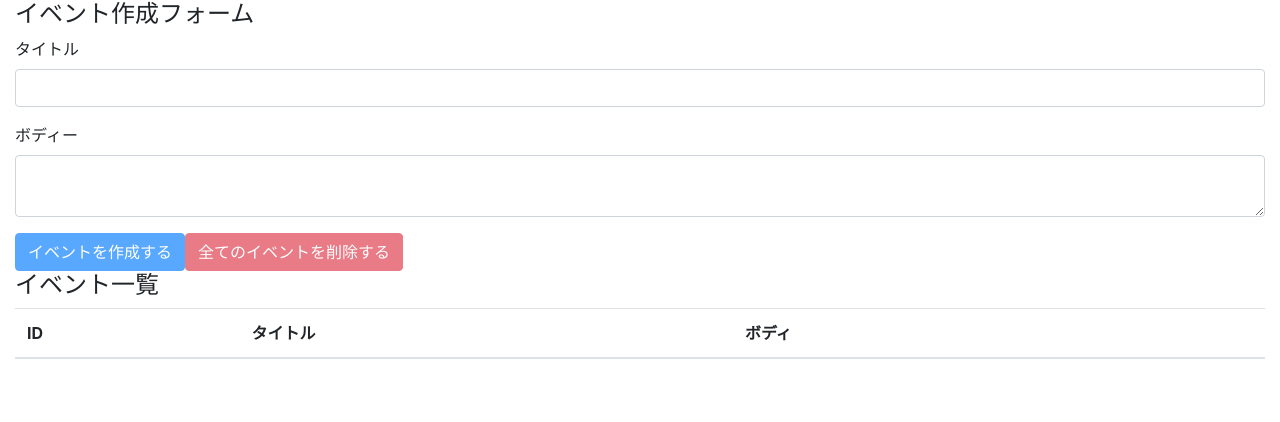
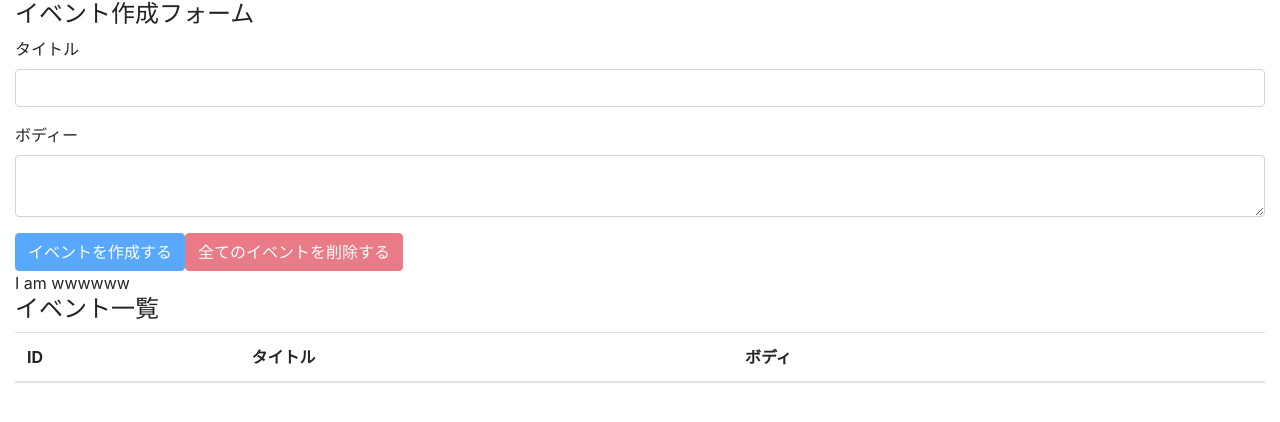
Before and after one commit to sakamotodd/react-hooks-101, a React (Create React App) app: page / in a window 1280 px wide. Shown: the top 422 px of the page. Built offline with nearby package versions, Linux system fonts and the light colour scheme.

Commit message:
setup useContext

```diff
--- a/src/components/App.js
+++ b/src/components/App.js
@@ -1,19 +1,21 @@
 import 'bootstrap/dist/css/bootstrap.min.css';
 import reducer from '../reducers';
 import EventForm from './EventForm';
-import React, {useReducer} from 'react';
+import React, { useReducer} from 'react';
+import AppContext from '../contexts/AppContext';
+import Events from './Events';
 
-import Events from './Events';
 
 const App = () => {
   const [state, dispatch] = useReducer(reducer, []);
 
   return (
-    <div className="container-fluid">
-      <EventForm state={state} dispatch={dispatch}/>
-      <Events state={state} dispatch={dispatch}/>
-
-    </div>
+    <AppContext.Provider value={'I am wwwwww'}>
+      <div className="container-fluid">
+        <EventForm state={state} dispatch={dispatch} />
+        <Events state={state} dispatch={dispatch} />
+      </div>
+    </AppContext.Provider>
   );
 };
 export default App;
--- a/src/components/Event.js
+++ b/src/components/Event.js
@@ -1,8 +1,7 @@
 import React from 'react';
-import {DELETE_EVENT} from '../actions'
+import { DELETE_EVENT } from '../actions';
 
 const Event = ({ dispatch, event }) => {
-
   const id = event.id;
   const handleClickDeleteButton = () => {
     const result = window.confirm(
--- a/src/components/Events.js
+++ b/src/components/Events.js
@@ -1,9 +1,12 @@
-import React from 'react';
+import React, {useContext} from 'react';
 import Event from './Event';
+import AppContext from '../contexts/AppContext';
 
-const Events = ({state, dispatch}) => {
+const Events = ({ state, dispatch }) => {
+  const value = useContext(AppContext)
   return (
     <>
+       <div>{value}</div>
       <h4>イベント一覧</h4>
       <table className="table table-hover">
         <thead>
@@ -24,4 +27,4 @@ const Events = ({state, dispatch}) => {
   );
 };
 
-export default Events
+export default Events;
--- /dev/null
+++ b/src/contexts/AppContext.js
@@ -0,0 +1,5 @@
+import { createContext } from 'react';
+
+const AppContext = createContext();
+
+export default AppContext;
```
